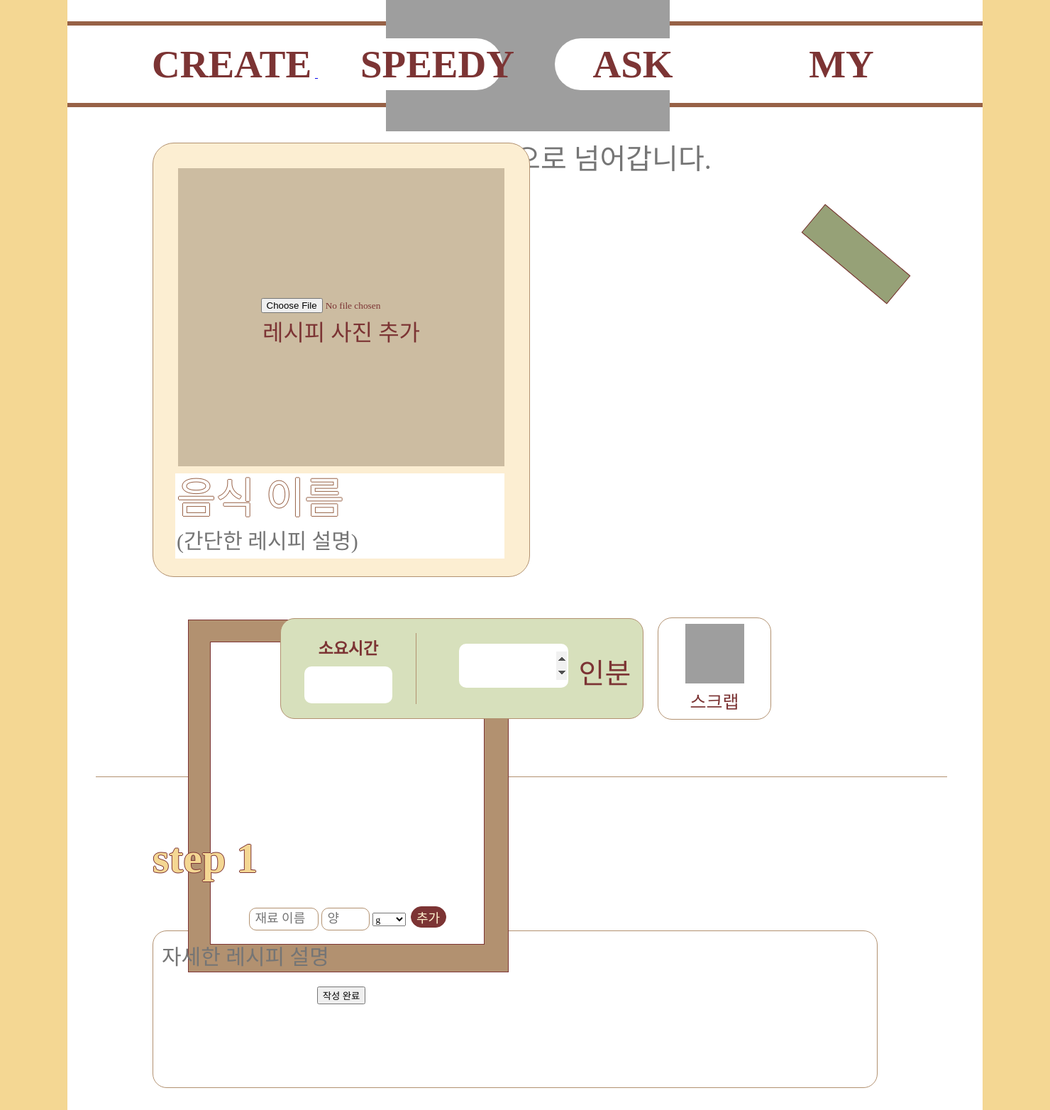
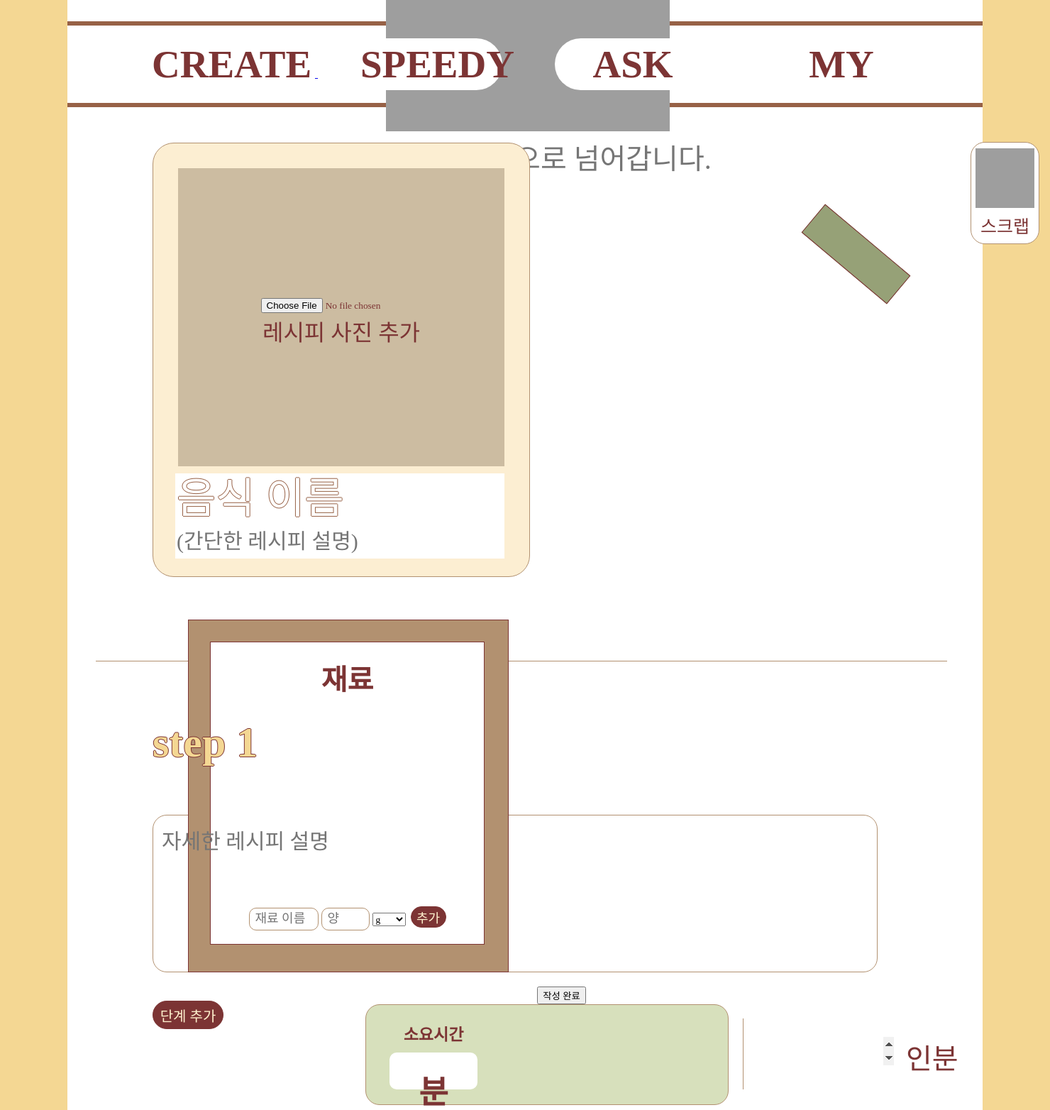
Before and after one commit to esperanza-Q/myjango, a Django app: template recipe/templates/recipe_write.html in a window 1480 px wide. Shown: the part 258-1822 px from the top of the page at 71% size. Run offline with Django 5.2, Linux system fonts and the light colour scheme; the template is opened without the code that fills it, so the values that code supplies are empty; some web fonts are replaced; grey boxes are pictures that could not be loaded.

Commit message:
Feat : recipe_cooked_time

```diff
--- a/recipe/models.py
+++ b/recipe/models.py
@@ -6,6 +6,7 @@ class Recipe(models.Model):
     title = models.CharField(max_length=30)
     summary = models.CharField(max_length=150)
     recipe_image = models.ImageField(upload_to="post_image/")
+    cooked_time = models.IntegerField(null=False, default=30, verbose_name="소요 시간")
 
 
 class RecipeIngredient(models.Model):
--- a/recipe/templates/recipe_detail.html
+++ b/recipe/templates/recipe_detail.html
@@ -535,7 +535,7 @@
                     <div class="timeDiv">
                         <h5>소요시간</h5>
                         <div class="time">
-                            10:00
+                            {{ recipe.cooked_time }}분
                         </div>
 
 
--- a/recipe/templates/recipe_write.html
+++ b/recipe/templates/recipe_write.html
@@ -723,17 +723,20 @@
                             </div>
                         </div>
                     </div>
+
                     <button type="submit">작성 완료</button>
+
+                    <div class="recipeInfoDiv">
+                    <div class="recipeTime">
+                        <div class="timeDiv">
+                            <h5>소요시간</h5>
+                            <input class="time">분
+                        </div>
                 </form>
 
             </div>
 
-            <div class="recipeInfoDiv">
-                <div class="recipeTime">
-                    <div class="timeDiv">
-                        <h5>소요시간</h5>
-                        <input class="time">
-                    </div>
+
                     <div class="divider"></div>
 
                     <!-- 추후 구현 -->
```
